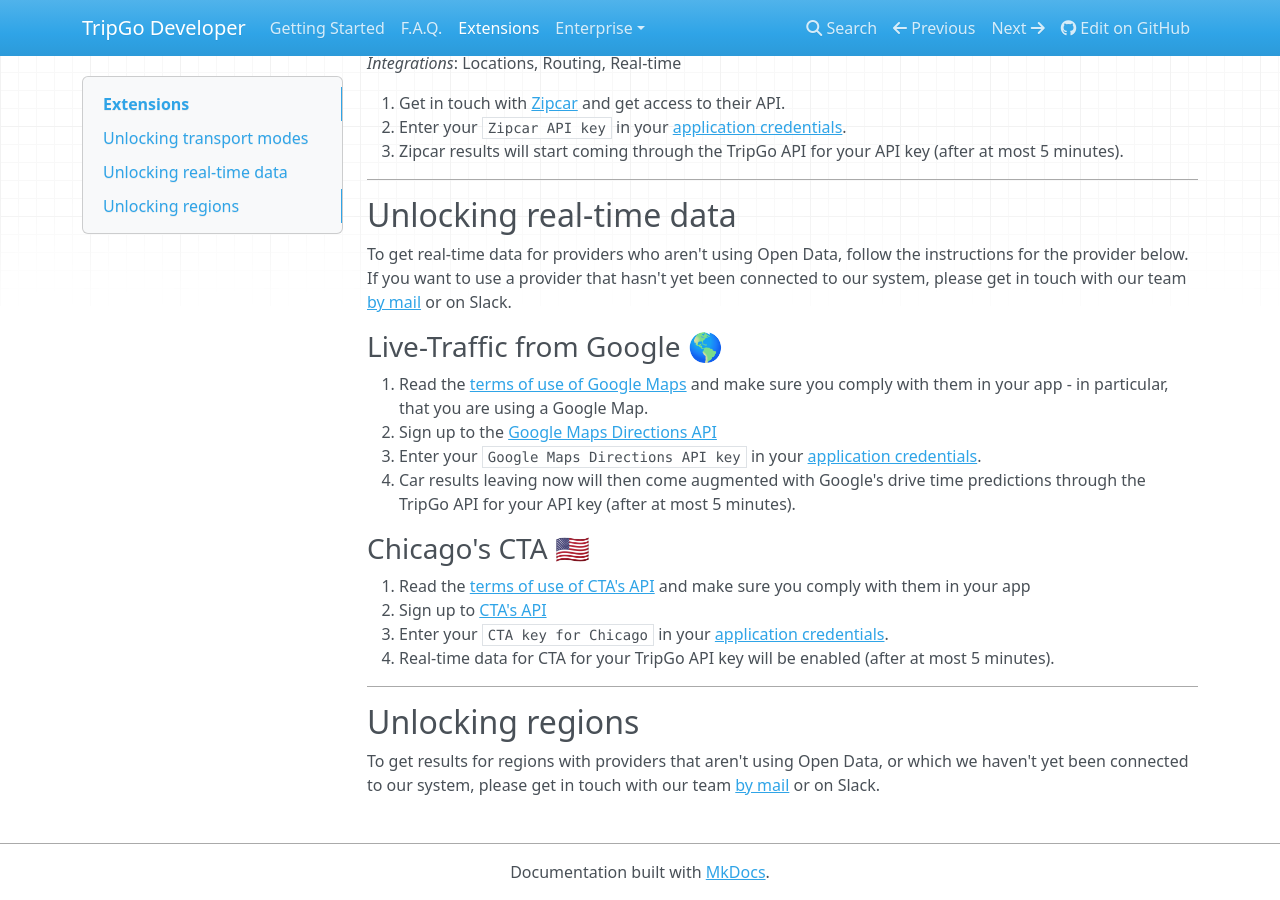
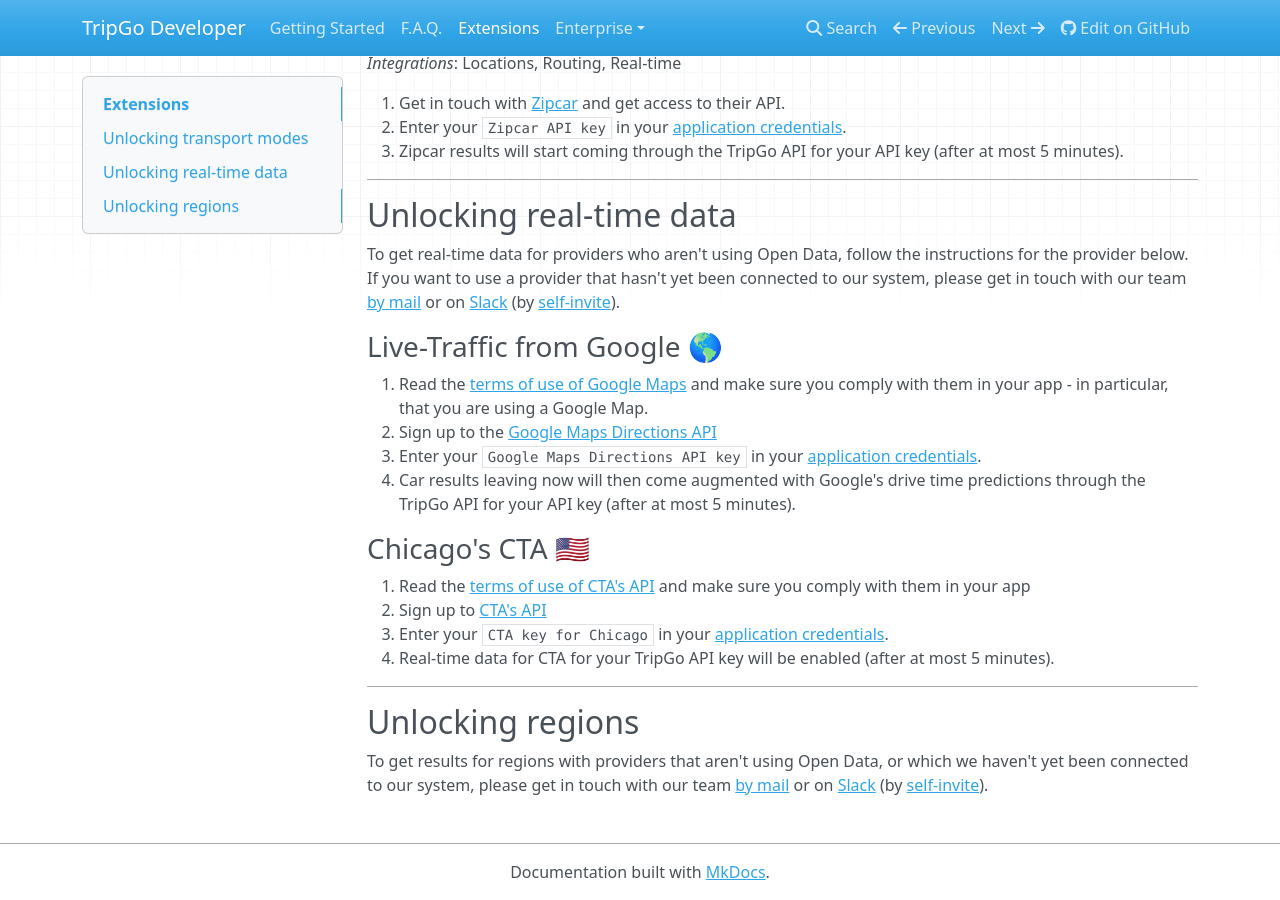
Before and after one commit to skedgo/tripgo-api, an MkDocs documentation site: the page built from docs/extensions.md, in a window 1280 px wide and 900 px high, scrolled down 1630 px. Built offline with MkDocs 1.6.1, drawn with Linux system fonts in a browser that asks for light colours; nearby versions of some CDN libraries; old or Windows-style settings are respelled for this version of MkDocs.

Commit message:
slack links

```diff
--- a/docs/extensions.md
+++ b/docs/extensions.md
@@ -93,7 +93,7 @@
 
 ## Unlocking real-time data
 
-To get real-time data for providers who aren't using Open Data, follow the instructions for the provider below. If you want to use a provider that hasn't yet been connected to our system, please get in touch with our team [by mail](mailto:api@skedgo.com) or on Slack.
+To get real-time data for providers who aren't using Open Data, follow the instructions for the provider below. If you want to use a provider that hasn't yet been connected to our system, please get in touch with our team [by mail](mailto:api@skedgo.com) or on [Slack](http://slack.tripgo.com/) (by [self-invite](http://slackin.tripgo.com/)).
 
 ### Live-Traffic from Google 🌎
 
@@ -121,4 +121,4 @@
 
 ## Unlocking regions
 
-To get results for regions with providers that aren't using Open Data, or which we haven't yet been connected to our system, please get in touch with our team [by mail](mailto:api@skedgo.com) or on Slack.
+To get results for regions with providers that aren't using Open Data, or which we haven't yet been connected to our system, please get in touch with our team [by mail](mailto:api@skedgo.com) or on [Slack](http://slack.tripgo.com/) (by [self-invite](http://slackin.tripgo.com/)).
```
